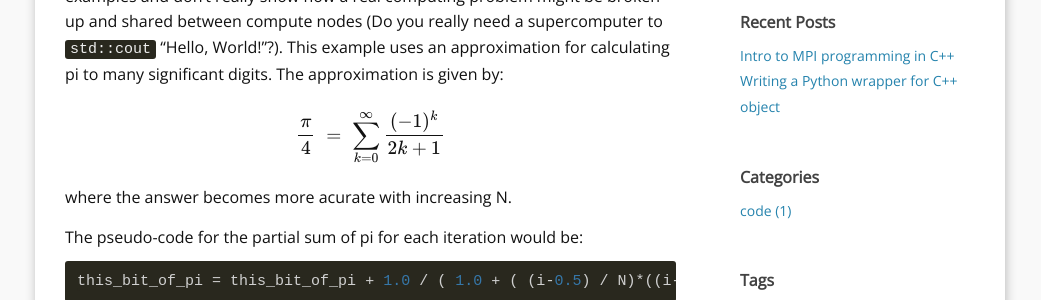
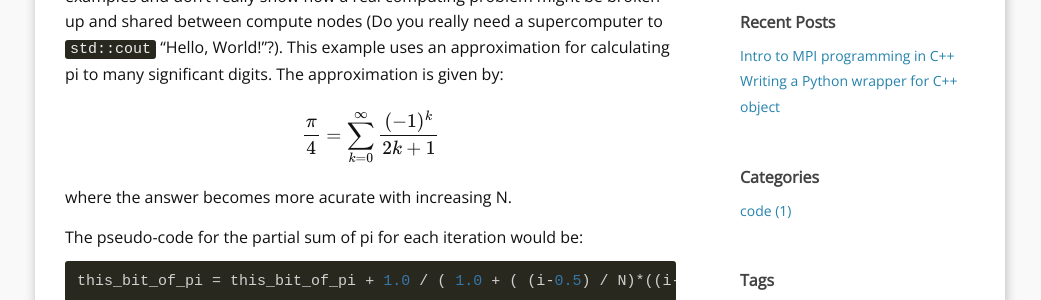
Before and after one commit to dvalters/dvalters.github.io, a Jekyll site: the page built from _posts/2016-07-13-MPI-CPP.markdown, in a window 1280 px wide and 900 px high, scrolled down 513 px. Shown: the part 150-450 px from the top of the window, without its empty margins (120-1161 px from the left). Built offline with Jekyll 4.4.1, drawn with Linux system fonts in a browser that asks for light colours; formulas are drawn with MathJax 3; comment, search, counter and statistics services are not loaded.

```diff
--- a/_posts/2016-07-13-MPI-CPP.markdown
+++ b/_posts/2016-07-13-MPI-CPP.markdown
@@ -13,7 +13,7 @@ MPI is the **Message Passing Interface**, a standard and series of libraries for
 There are dozens of hello world example MPI programs, but these are fairly trivial examples and don't really show how a real computing problem might be broken up and shared between compute nodes (Do you really need a supercomputer to `std::cout` "Hello, World!"?). This example uses an approximation for calculating pi to many significant digits. The approximation is given by:
 
 $$
-\frac{\pi}4\;=\;\sum_{k=0}^\infty\frac{(-1)^k}{2k+1}
+\frac{\pi}{4} =\sum_{k=0}^\infty\frac{(-1)^k}{2k+1}
 $$
 
 where the answer becomes more acurate with increasing N.
```
